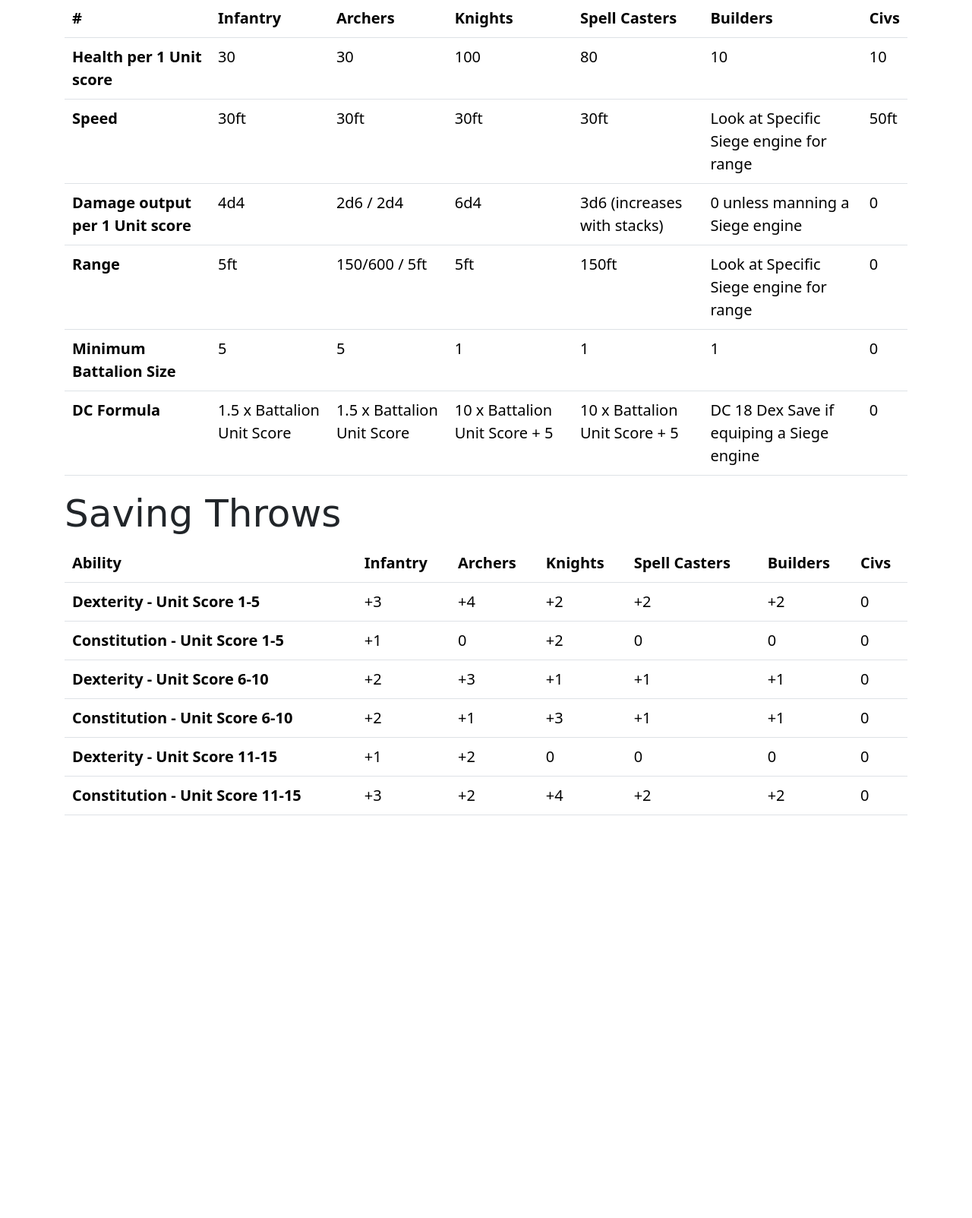
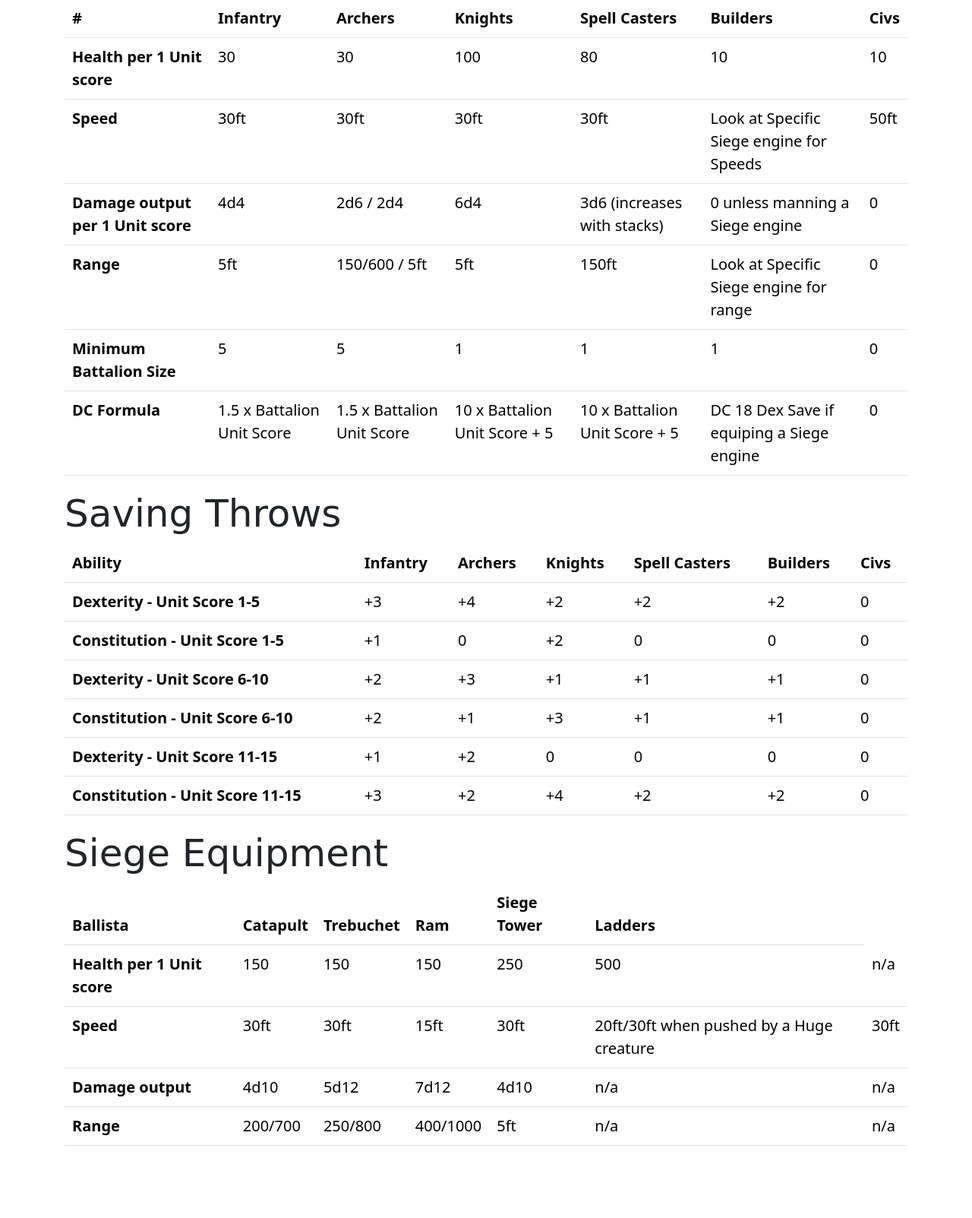
Before and after one commit to GeorgeOsborn97/DND_SIEGE, a Django app: page /supplies in a window 1280 px wide, after a click on "Unit Tables". Shown: the part 913-2516 px from the top of the page at 76% size. Before the commit the page ends 1986 px from the top, so only its background shows below. Run offline with Django 3.2, Linux system fonts and the light colour scheme; data that the repository does not hold is empty; some libraries are stand-ins or nearby versions; some web fonts are replaced.

Commit message:
add new table

```diff
--- a/dndsiege/settings.py
+++ b/dndsiege/settings.py
@@ -29,7 +29,7 @@ TEMPLATES_DIRS = os.path.join(BASE_DIR, 'templates')
 SECRET_KEY = os.environ.get('SECRET_KEY')
 
 # SECURITY WARNING: don't run with debug turned on in production!
-DEBUG = True
+DEBUG = False
 
 ALLOWED_HOSTS = ['dnd-siege.herokuapp.com', 'localhost']
 
--- a/templates/supplies.html
+++ b/templates/supplies.html
@@ -207,7 +207,7 @@
                                     <td>30ft</td>
                                     <td>30ft</td>
                                     <td>30ft</td>
-                                    <td>Look at Specific Siege engine for range</td>
+                                    <td>Look at Specific Siege engine for Speeds</td>
                                     <td>50ft</td>
                                   </tr>
                                   <tr>
@@ -317,7 +317,58 @@
                                     <td>0</td>
                                   </tr>
                                 </tbody>
-                              </table>
+                            </table>
+                            <h1 class="script-titles">Siege Equipment</h1>
+                            <table class="table">
+                                <thead>
+                                  <tr>
+                                    <th scope="col">Ballista</th>
+                                    <th scope="col">Catapult</th>
+                                    <th scope="col">Trebuchet</th>
+                                    <th scope="col">Ram</th>
+                                    <th scope="col">Siege Tower</th>
+                                    <th scope="col">Ladders</th>
+                                  </tr>
+                                </thead>
+                                <tbody>
+                                    <tr>
+                                        <th scope="row">Health per 1 Unit score</th>
+                                        <td>150</td>
+                                        <td>150</td>
+                                        <td>150</td>
+                                        <td>250</td>
+                                        <td>500</td>
+                                        <td>n/a</td>
+                                      </tr>
+                                      <tr>
+                                        <th scope="row">Speed</th>
+                                        <td>30ft</td>
+                                        <td>30ft</td>
+                                        <td>15ft</td>
+                                        <td>30ft</td>
+                                        <td>20ft/30ft when pushed by a Huge creature</td>
+                                        <td>30ft</td>
+                                      </tr>
+                                      <tr>
+                                        <th scope="row">Damage output</th>
+                                        <td>4d10</td>
+                                        <td>5d12</td>
+                                        <td>7d12</td>
+                                        <td>4d10</td>
+                                        <td>n/a</td>
+                                        <td>n/a</td>
+                                      </tr>
+                                      <tr>
+                                        <th scope="row">Range</th>
+                                        <td>200/700</td>
+                                        <td>250/800</td>
+                                        <td>400/1000</td>
+                                        <td>5ft</td>
+                                        <td>n/a</td>
+                                        <td>n/a</td>
+                                      </tr>
+                            </tbody>
+                            </table>
                         </div>
                     </div>
                 </div>
```
